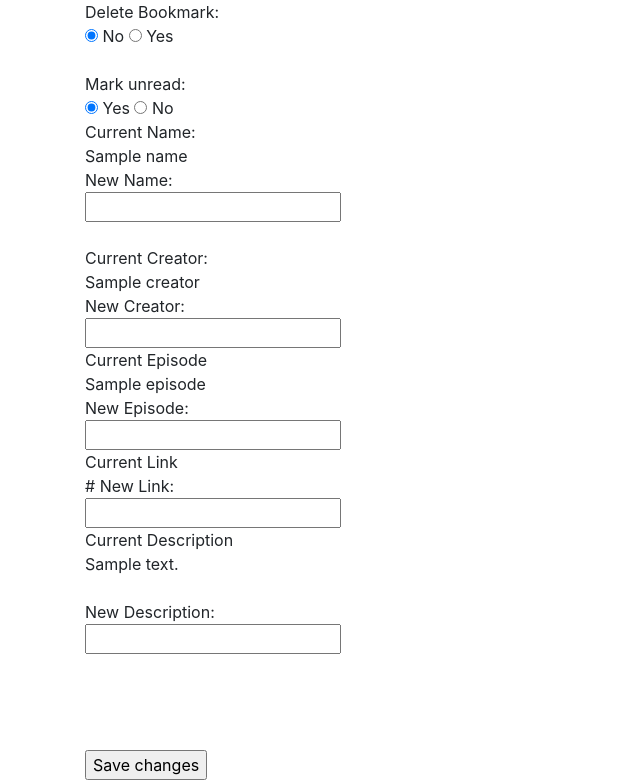
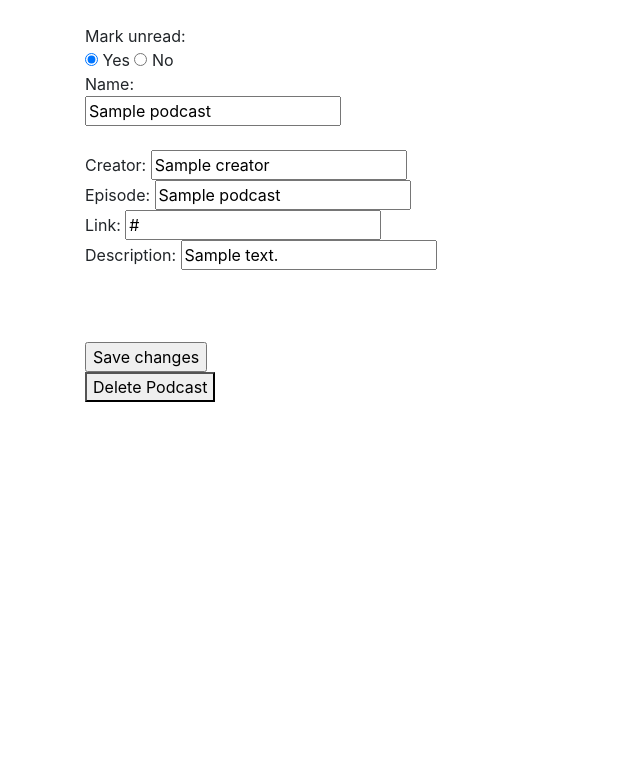
Before and after one commit to prTopi/lukuvinkkikirjasto, a Flask app: template src/templates/edit_podcast.html in a window 1280 px wide. Shown: the part 56-836 px from the top of the page, without its empty margins (0-640 px from the left). After the commit the page ends 458 px from the top, so only its background shows below. Run offline with Flask 2, Linux system fonts and the light colour scheme; the visitor is signed in with stand-in values (Sample User, id 1); the template is opened without the code that fills it: most values are stand-ins (such as "Sample title", 1, 10 or a date in 2020); some libraries are stand-ins or nearby versions.

Commit message:
update epodcasr edit and view pages

```diff
--- a/src/templates/edit_podcast.html
+++ b/src/templates/edit_podcast.html
@@ -2,57 +2,46 @@
 {% block content %}
 <title>Edit Podcast</title>
 {% if session.username %}
-<form action="/edit_podcast" method="POST">
-Delete Bookmark: <br>
-<input type="radio" name="delete" value="0" checked> No
-<input type="radio" name="delete" value="1"> Yes
-<br>
-
-{% if read %}<br>
+<form action="/edit/podcast" method="POST">
+{% if podcast.unread %}<br>
 Mark unread: <br>
-<input type="radio" name="Read" value="0" checked> Yes
+<input type="radio" name="Unread" value="0" checked> Yes
 <input type="radio" name="Unread" value="1"> No
 <br>
 {% else %}
 Mark read: <br>
-<input type="radio" name="Read" value="0" checked> No
+<input type="radio" name="Unread" value="0" checked> No
 <input type="radio" name="Unread" value="1"> Yes
 <br>
 {% endif %}
 
-Current Name:<br>
-{{ name }}<br>
-New Name: <br>
-<input type="text" name="name" oninvalid="alert('Name must be between 1-50 characters');" pattern=".{1,50}" /><br>
+Name: <br>
+<input type="text" name="name" value="{{ podcast.podcast_name }}" oninvalid="alert('Name must be between 1-50 characters');" pattern=".{1,50}" /><br>
 <br>
 
-Current Creator:<br>
-{{ creator }}<br>
-New Creator: <br>
-<input type="text" name="creator" oninvalid="alert('Name must be between 1-50 characters');" pattern=".{1,50}" /><br>
+Creator:
+<input type="text" name="creator" value="{{ podcast.creator }}" oninvalid="alert('Name must be between 1-50 characters');" pattern=".{1,50}" /><br>
 
-Current Episode<br>
-{{ episode }}<br>
-New Episode: <br>
-<input type="text" name="episode" /><br>
+Episode:
+<input type="text" value="{{ podcast.episode_name }}" name="episode" /><br>
 
-Current Link<br>
-{{ link }}
-New Link: <br>
-<input type="text" name="link" /><br>
+Link:
+<input type="text" value="{{ podcast.link }}" name="link" /><br>
 
-Current Description<br>
-{{ description }}<br><br>
-New Description: <br>
-<input type="text" name="description" /><br>
+Description:
+<input type="text" value="{{ podcast.description }}" name="description" /><br>
 
 
 <br>
-<br>
-<input type="hidden" name="podcast_id" value="{{ id }}">
+<input type="hidden" name="podcast_id" value="{{ podcast.podcast_id }}">
 <input type="hidden" name="csrf_token" value="{{ session.csrf_token }}">
 <br><br>
 <input type="submit" value="Save changes">
 </form>
+<form action="/delete" method="POST">
+  <button name="delete" value="delete">Delete Podcast</button>
+  <input type="hidden" name="id" value="{{ podcast.podcast_id }}">
+  <input type="hidden" name="bookmark_type" value="podcast">
+</form>
 {% endif %}
 {% endblock %}
```
Also changed, not shown: src/templates/view_podcast.html (+9 -10 lines).
